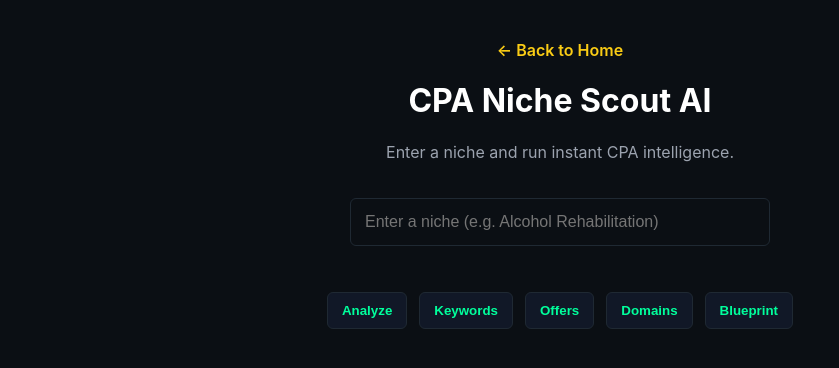
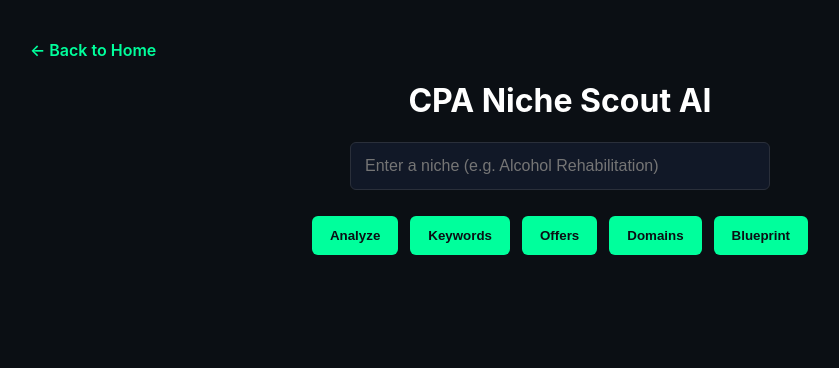
Before and after one commit to nextwaveaisuite/cpa-niche-scout-ai, a Next.js app: page /dashboard in a window 1280 px wide. Shown: the top 368 px of the page, without its empty margins (80-919 px from the left). Built offline with nearby package versions, Linux system fonts and the light colour scheme.

Commit message:
page.tsx

```diff
--- a/app/dashboard/page.tsx
+++ b/app/dashboard/page.tsx
@@ -5,43 +5,46 @@ import Link from "next/link";
 
 export default function Dashboard() {
   const [niche, setNiche] = useState("");
-  const [result, setResult] = useState<any>(null);
   const [loading, setLoading] = useState(false);
+  const [title, setTitle] = useState("");
+  const [content, setContent] = useState("");
 
-  async function run(type: string) {
-    if (!niche) return;
+  async function run(endpoint: string, label: string) {
     setLoading(true);
-    setResult(null);
+    setTitle("");
+    setContent("");
 
-    try {
-      const res = await fetch(`/api/${type}`, {
-        method: "POST",
-        headers: { "Content-Type": "application/json" },
-        body: JSON.stringify({ niche }),
-      });
-      const data = await res.json();
-      setResult(data);
-    } catch {
-      setResult({ error: "Analysis failed" });
-    }
+    const res = await fetch(`/api/${endpoint}`, {
+      method: "POST",
+      headers: { "Content-Type": "application/json" },
+      body: JSON.stringify({ niche }),
+    });
 
+    const json = await res.json();
+
+    setTitle(label);
+
+    const value =
+      json.quick_score ||
+      json.keywords ||
+      json.offers ||
+      json.domains ||
+      json.blueprint ||
+      json.deep_analysis ||
+      "No data returned";
+
+    setContent(value);
     setLoading(false);
   }
 
   return (
-    <main
-      style={{
-        minHeight: "100vh",
-        padding: "40px",
-        textAlign: "center",
-      }}
-    >
-      {/* Back button */}
-      <div style={{ marginBottom: "20px" }}>
+    <div className="container">
+      {/* Back Button */}
+      <div style={{ textAlign: "left", marginBottom: "20px" }}>
         <Link
           href="/"
           style={{
-            color: "#facc15",
+            color: "#00ff9c",
             textDecoration: "none",
             fontWeight: 600,
           }}
@@ -51,76 +54,31 @@ export default function Dashboard() {
       </div>
 
       <h1>
-        <span className="header-green">CPA Niche</span>{" "}
-        <span className="header-yellow">Scout AI</span>
+        <span className="header-green">CPA Niche Scout AI</span>
       </h1>
 
-      <p style={{ color: "#9ca3af", marginTop: "10px" }}>
-        Enter a niche and run instant CPA intelligence.
-      </p>
-
       <input
+        placeholder="Enter a niche (e.g. Alcohol Rehabilitation)"
         value={niche}
         onChange={(e) => setNiche(e.target.value)}
-        placeholder="Enter a niche (e.g. Alcohol Rehabilitation)"
-        style={{
-          marginTop: "20px",
-          padding: "14px",
-          width: "100%",
-          maxWidth: "420px",
-          borderRadius: "6px",
-          border: "1px solid #1f2933",
-          background: "#0b0f14",
-          color: "#e5e7eb",
-        }}
       />
 
-      <div style={{ marginTop: "20px" }}>
-        {["analyze", "keywords", "offers", "domains", "blueprint"].map(
-          (t) => (
-            <button
-              key={t}
-              onClick={() => run(t)}
-              style={{
-                margin: "6px",
-                padding: "10px 14px",
-                background: "#111827",
-                color: "#00ff9c",
-                border: "1px solid #1f2933",
-                borderRadius: "6px",
-                cursor: "pointer",
-              }}
-            >
-              {t.charAt(0).toUpperCase() + t.slice(1)}
-            </button>
-          )
-        )}
+      <div>
+        <button onClick={() => run("analyze", "Analysis")}>Analyze</button>
+        <button onClick={() => run("keywords", "Keywords")}>Keywords</button>
+        <button onClick={() => run("offers", "Offers")}>Offers</button>
+        <button onClick={() => run("domains", "Domains")}>Domains</button>
+        <button onClick={() => run("blueprint", "Blueprint")}>Blueprint</button>
       </div>
 
-      {loading && (
-        <p style={{ marginTop: "20px", color: "#facc15" }}>
-          Running analysis…
-        </p>
+      {loading && <p>Loading…</p>}
+
+      {content && (
+        <div className="result-box">
+          <div className="section-title">{title}</div>
+          <div className="content">{content}</div>
+        </div>
       )}
-
-      {result && (
-        <pre
-          style={{
-            marginTop: "30px",
-            background: "#020617",
-            padding: "20px",
-            borderRadius: "8px",
-            textAlign: "left",
-            maxWidth: "900px",
-            marginInline: "auto",
-            overflowX: "auto",
-            color: "#e5e7eb",
-            fontSize: "14px",
-          }}
-        >
-          {JSON.stringify(result, null, 2)}
-        </pre>
-      )}
-    </main>
+    </div>
   );
 }
```
